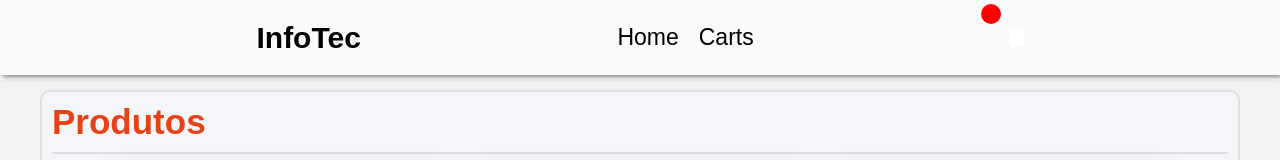
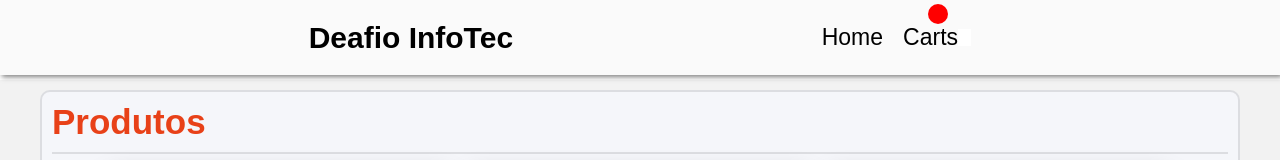
Before and after one commit to JulioNunesDev/desafio_infotec_FrontEnd_junior, a React (Vite) app: page / in a window 1280 px wide. Shown: the top 160 px of the page. Built offline with nearby package versions, Linux system fonts and the light colour scheme; some icons are missing.

Commit message:
fix: code in [header]

```diff
--- a/src/components/Header/index.tsx
+++ b/src/components/Header/index.tsx
@@ -7,10 +7,10 @@ const Header = () => {
     <S.BoxMain>
       <div className="logo">
       <Link to="/">
-        <h2>InfoTec</h2>
+        <h2>Deafio InfoTec</h2>
       </Link>
+      </div>
 
-      </div>
       <nav>
         <ul>
           <li>
@@ -20,7 +20,6 @@ const Header = () => {
             <Link to="carts">Carts</Link>
           </li>
         </ul>
-      </nav>
       <div className="cart">
         <div className="countCart"></div>
         <IconContext.Provider value={{ color: "black", size: "23", className:'teste'}}>
@@ -31,6 +30,7 @@ const Header = () => {
           </Link>
         </IconContext.Provider>
       </div>
+      </nav>
     </S.BoxMain>
   );
 };
```
